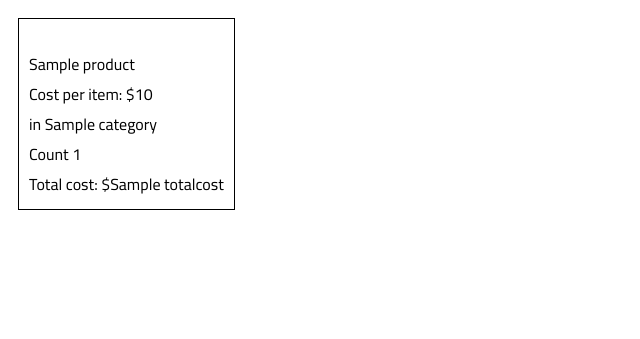
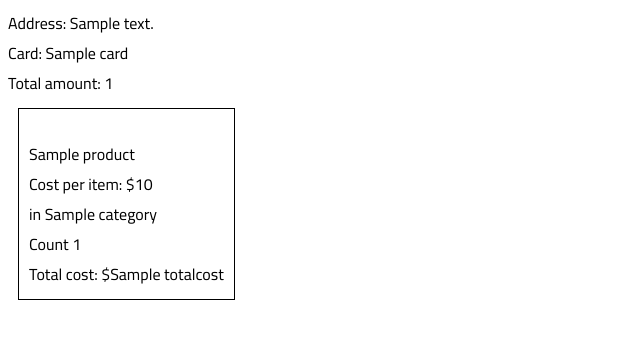
Before and after one commit to aneeshjose/Sample-Shopping-Website, a Flask app: template templates/purchased_extended.html in a window 1280 px wide. Shown: the top 339 px of the page, without its empty margins (0-640 px from the left). Run offline with Flask 2, Linux system fonts and the light colour scheme; the template is opened without the code that fills it: most values are stand-ins (such as "Sample title", 1, 10 or a date in 2020).

Commit message:
UI purchase history

```diff
--- a/templates/purchased_extended.html
+++ b/templates/purchased_extended.html
@@ -81,6 +81,15 @@
     </style>
 </head>
 <body>
+    <div>
+        Address: {{ purchase['address'] }}
+    </div>
+    <div>
+        Card: {{ purchase['card'] }}
+    </div>
+    <div>
+       Total amount: {{ purchase['totalCost'] }}
+    </div>
     {% for product in products %}
         <div  class ="products" id = "{{ product['id'] }}">
             <div class="prodthumb">
--- a/templates/signin.html
+++ b/templates/signin.html
@@ -50,7 +50,6 @@
         </style>
     </head>
     <body>
-
         <form action="./signin" method="POST" name="form">
             <table class="boxborder">
                 <tr>
```
Also changed, not shown: purchase.py (+8 -1 lines).
